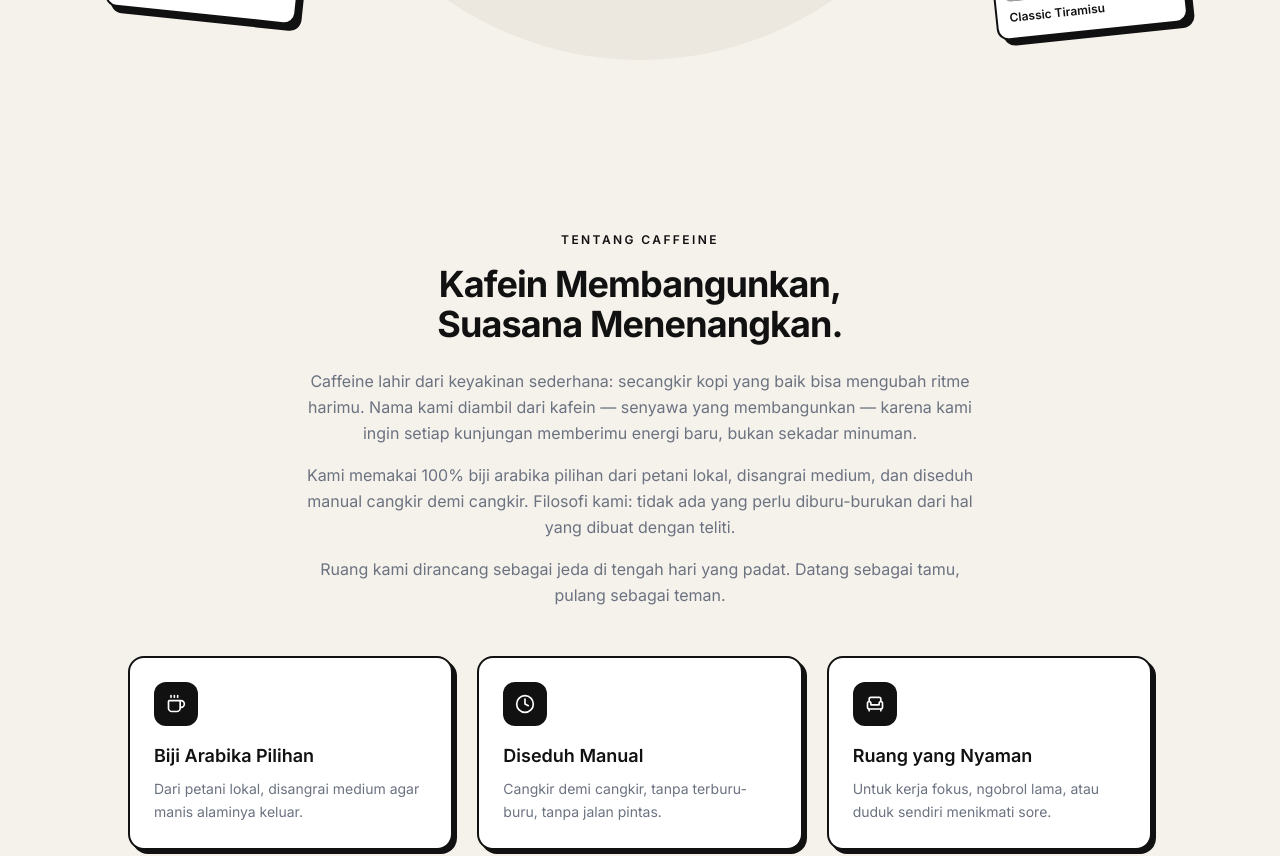
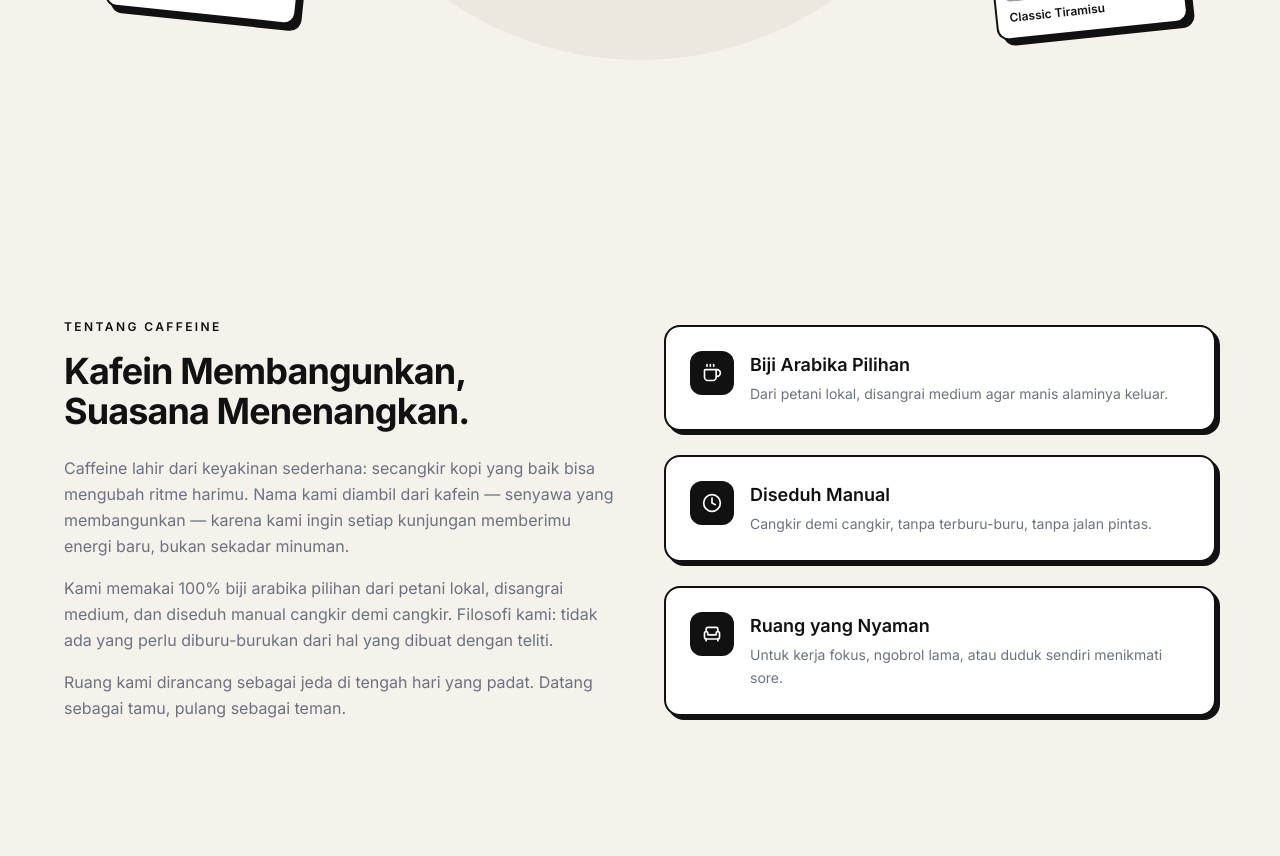
Before and after one commit to AlpinDnt/caffeine-cafe, a React (Vite) app: page / in a window 1280 px wide. Shown: the part 680-1536 px from the top of the page. Built offline with nearby package versions, Linux system fonts and the light colour scheme; grey boxes are pictures that could not be loaded.

Commit message:
feat: tentang jadi 2 kolom satu layar (teks kiri, kartu kanan)

```diff
--- a/src/components/about.tsx
+++ b/src/components/about.tsx
@@ -22,9 +22,10 @@
   return (
     <section
       id="tentang"
-      className="scroll-mt-16 bg-[#F5F1EB] px-6 py-20 md:py-28"
+      className="flex min-h-screen scroll-mt-16 items-center bg-[#F5F1EB] px-6 py-20"
     >
-      <div className="mx-auto max-w-3xl text-center">
+      <div className="mx-auto grid w-full max-w-6xl items-center gap-12 lg:grid-cols-2">
+        <div className="text-left">
           <p className="text-xs font-semibold tracking-[0.2em] text-[#111111]">
             TENTANG CAFFEINE
           </p>
@@ -33,18 +34,18 @@
             <br />
             Suasana Menenangkan.
           </h2>
-        <div className="mx-auto mt-6 max-w-2xl space-y-4 leading-relaxed text-[#6B7280]">
+          <div className="mt-6 max-w-xl space-y-4 leading-relaxed text-[#6B7280]">
             <p>
               Caffeine lahir dari keyakinan sederhana: secangkir kopi yang baik
-            bisa mengubah ritme harimu. Nama kami diambil dari kafein — senyawa
-            yang membangunkan — karena kami ingin setiap kunjungan memberimu
-            energi baru, bukan sekadar minuman.
+              bisa mengubah ritme harimu. Nama kami diambil dari kafein —
+              senyawa yang membangunkan — karena kami ingin setiap kunjungan
+              memberimu energi baru, bukan sekadar minuman.
             </p>
             <p>
-            Kami memakai 100% biji arabika pilihan dari petani lokal, disangrai
-            medium, dan diseduh manual cangkir demi cangkir. Filosofi kami:
-            tidak ada yang perlu diburu-burukan dari hal yang dibuat dengan
-            teliti.
+              Kami memakai 100% biji arabika pilihan dari petani lokal,
+              disangrai medium, dan diseduh manual cangkir demi cangkir.
+              Filosofi kami: tidak ada yang perlu diburu-burukan dari hal yang
+              dibuat dengan teliti.
             </p>
             <p>
               Ruang kami dirancang sebagai jeda di tengah hari yang padat.
@@ -52,23 +53,26 @@
             </p>
           </div>
         </div>
-      <div className="mx-auto mt-12 grid max-w-5xl gap-6 sm:grid-cols-2 lg:grid-cols-3">
+        <div className="flex flex-col gap-6">
           {values.map((v) => (
             <div
               key={v.title}
-            className="rounded-2xl border-2 border-[#111111] bg-white p-6 text-left shadow-[4px_4px_0_0_#111111]"
+              className="flex items-start gap-4 rounded-2xl border-2 border-[#111111] bg-white p-6 text-left shadow-[4px_4px_0_0_#111111]"
             >
-            <span className="inline-flex h-11 w-11 items-center justify-center rounded-xl bg-[#111111] text-white">
+              <span className="inline-flex h-11 w-11 shrink-0 items-center justify-center rounded-xl bg-[#111111] text-white">
                 <v.icon className="h-5 w-5" />
               </span>
-            <h3 className="mt-4 text-lg font-semibold text-[#111111]">
+              <span>
+                <h3 className="text-lg font-semibold text-[#111111]">
                   {v.title}
                 </h3>
-            <p className="mt-2 text-sm leading-relaxed text-[#6B7280]">
+                <p className="mt-1 text-sm leading-relaxed text-[#6B7280]">
                   {v.desc}
                 </p>
+              </span>
             </div>
           ))}
+        </div>
       </div>
     </section>
   );
```
Lines whose indentation alone changed are shown as unchanged.
